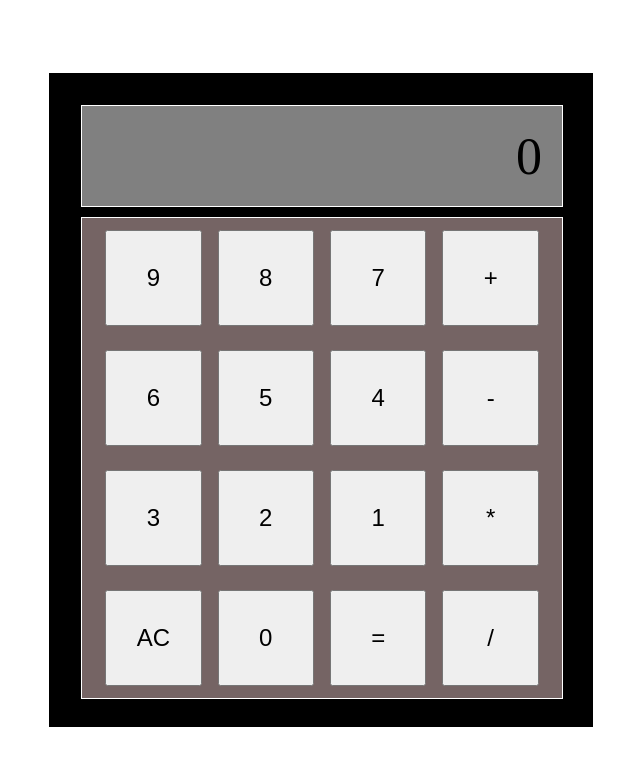
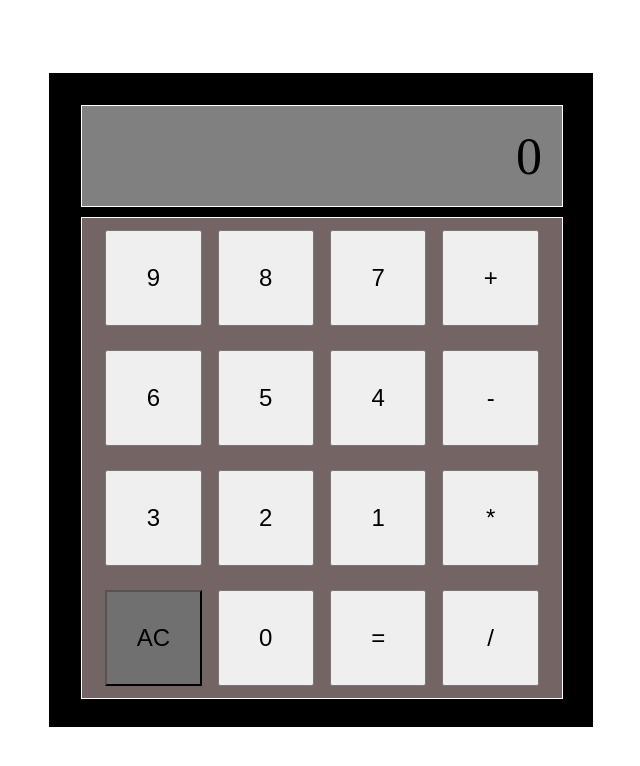
Before and after one commit to diwakarstha997/calculator, a plain HTML site: page index.html in a window 1280 px wide. Both pictures are taken after a click on the button "AC". Shown: the whole page, without its empty margins (319-959 px from the left). Drawn offline with Linux system fonts and the light colour scheme.

Commit message:
Add button focus

```diff
--- a/script.js
+++ b/script.js
@@ -1,6 +1,20 @@
 
 const buttonContainer = document.querySelector("#button-container");
 const buttonList = [...buttonContainer.querySelectorAll("button")];
+
+function renderCalculatorButton(){
+    const buttonContainerWidth = buttonContainer.getBoundingClientRect().width;
+    const buttonSize = buttonContainerWidth / 5;
+    const buttonGap = buttonSize / 12;
+
+    buttonList.forEach((button) => {
+        button.style.width = `${buttonSize}px`;
+        button.style.height = `${buttonSize}px`;
+        button.style.margin = `${buttonGap}px`;
+    });
+}
+
+renderCalculatorButton();
 
 function calculator(){
     let number1 =  null;
@@ -91,16 +105,20 @@ function calculator(){
 
 
     // handles user buton click
-    function handleButtonClick(button) {
+    function handleButtonClick() {
+        buttonList.forEach((button) => {
             button.addEventListener("click",() => {
                 let userInput = button.value;
                 let integerValue = convertToInteger(userInput);
+
+                button.focus();
 
                 if(Number.isInteger(integerValue)){
                     processOperand(integerValue);
                 } else {
                     processOperator(userInput);
                 }
+            });
         });
     }
 
@@ -119,7 +137,7 @@ function calculator(){
                 setFirstOperand(value);
             }
         } else {
-            if(isSecondOperandNull){
+            if(isSecondOperandNull()){
                 setSecondOperand(value);
             } else {
                 value = appendLastDigit(getSecondOperand(), value);
@@ -203,22 +221,7 @@ function calculator(){
         return result;
     }
 
-    function renderCalculatorButton(){
-        const buttonContainerWidth = buttonContainer.getBoundingClientRect().width;
-        const buttonSize = buttonContainerWidth / 5;
-        const buttonGap = buttonSize / 12;
-
-        buttonList.forEach((button) => {
-            button.style.width = `${buttonSize}px`;
-            button.style.height = `${buttonSize}px`;
-            button.style.margin = `${buttonGap}px`;
-            handleButtonClick(button);
-        });
-    }
-
-
-
-    renderCalculatorButton();
+    handleButtonClick();
 }
 
 calculator();
--- a/styles.css
+++ b/styles.css
@@ -55,6 +55,10 @@ body {
     font-size: 24px;
 }
 
+#button-container button:focus {
+    background-color: rgb(112, 112, 112);
+}
+
 #num9,
 #num8,
 #num7 {
```
Lines whose indentation alone changed are shown as unchanged.
